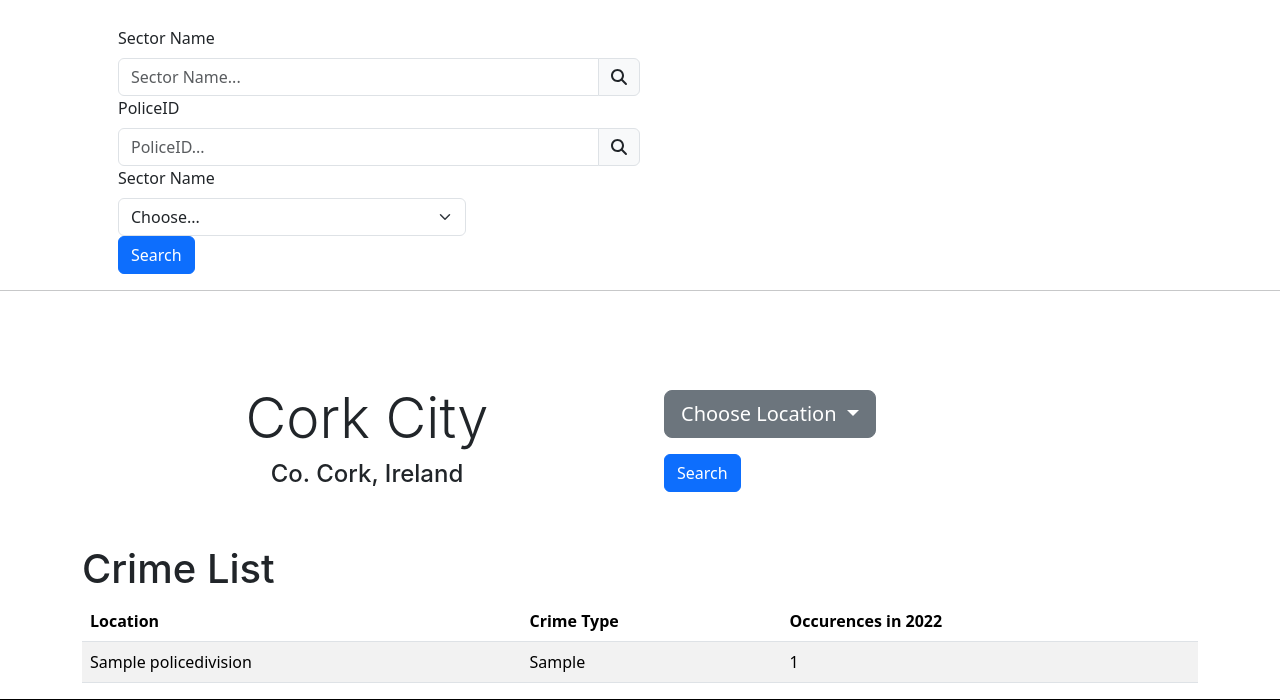
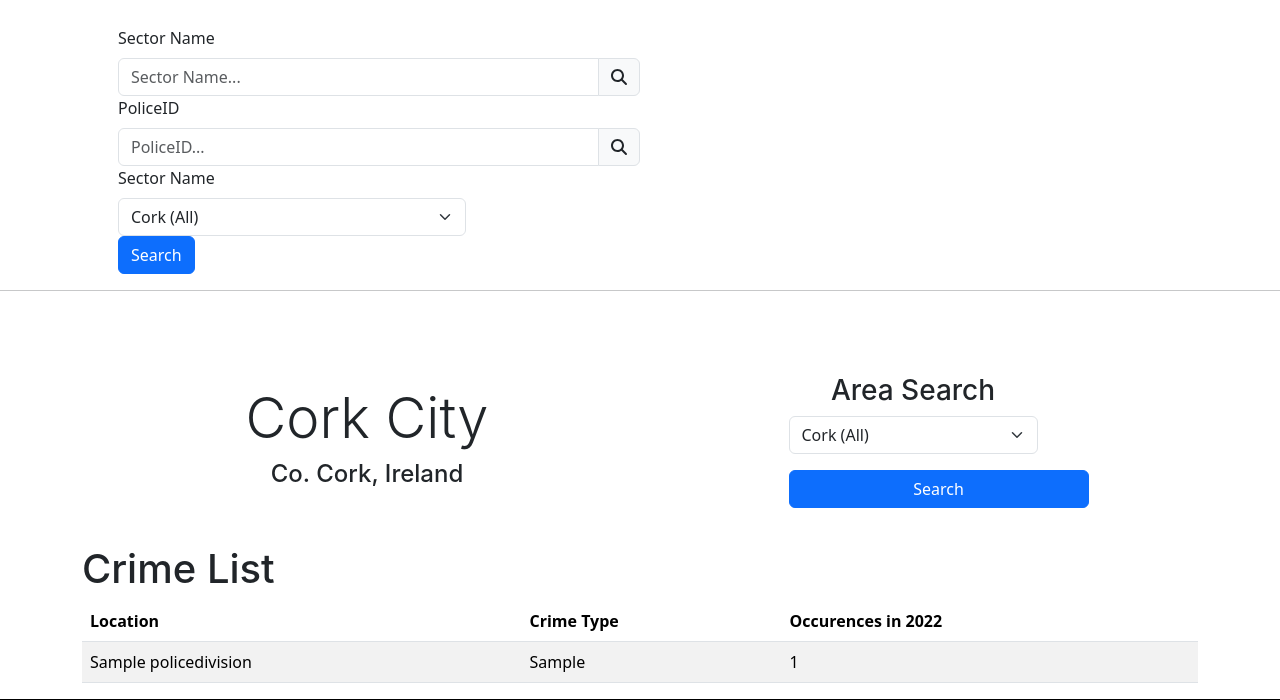
Before and after one commit to Izabela-Markiewicz/FYP-v2, a Django app: page /crime/ in a window 1280 px wide. Shown: the part 531-1231 px from the top of the page. Run offline with Django 4.2, Linux system fonts and the light colour scheme; tables that the repository leaves empty hold one stand-in row (values such as "Sample post"); some libraries are stand-ins or nearby versions.

Commit message:
Good final draft. Clicking on sector then filter works.

```diff
--- a/areas/templates/crime_stats.html
+++ b/areas/templates/crime_stats.html
@@ -50,7 +50,6 @@
         <header class="masthead text-center text-white has-bg-img" style="background-image:url({% static 'assets/img/cork1.jpg' %})">
             <div class="masthead-content has-bg-img">
                 <div class="container px-5">
-
                     <h1 class="masthead-heading mb-0" style="text-shadow: 0 0 32px black, 0 0 32px black, 0 0 32px black, 0 0 32px black">Crime Stats</h1>
                     <h4 style="text-shadow: 0 0 32px black, 0 0 32px black, 0 0 32px black, 0 0 32px black">Official government crime data</h4>
                 </div>
@@ -91,10 +90,9 @@
                     <div class="col-md-4">
                         <label for="dropdown_sectors" class="form-label">Sector Name</label>
                         <select id="dropdown_sectors" class="form-select" name="dropdown_sectors">
-                            <option selected>Choose...</option>
+                            <option selected>Cork (All)</option>
 
                             {% for PoliceDivision in police_list %}
-
                             <option value="{{ PoliceDivision.policeName}}"> {{ PoliceDivision.policeName}} </option>
                             {% endfor %}
 
@@ -113,30 +111,31 @@
         <hr />
 
 
-        <!-- Iteration 2 -->
+        <!-- Iteration 4 -->
         <!-- Search Bar and Location Name-->
-        <!-- REF: Working with grids (GetBootstrap, 2023) -->
         <section id="search-bar">
             <div class="container px-5" style="padding-top:30px">
                 <div class="row gx-5 align-items-center">
 
+                        <!-- Left: Search Bar-->
+                        <div class="col-lg-6 order-lg-2 d-flex align-items-center justify-content-center">
+                            <div class="col-md-6 text-center">
+                                <h3 class="form-label">Area Search</h3>
 
-                    <!-- Right: Dropdown-->
-                    <div class="col-lg-6 order-lg-2 flex-column align-items-center">
-                        <div class="btn-group align-items-center">
-                            <button class="btn btn-secondary btn-lg dropdown-toggle" type="button" data-bs-toggle="dropdown" aria-expanded="false">
-                              Choose Location
-                            </button>
-                            <ul class="dropdown-menu">
-                              <li><a class="dropdown-item" href="#">Bridewell</a></li>
-                            </ul>
+                                <form>
+                                <select id="dropdown_sectors" class="form-select" name="dropdown_sectors">
+                                    <option selected>Cork (All)</option>
+
+                                    <!-- Show all unique values of police deparments, ie sectors-->
+                                    {% for PoliceDivision in police_list %}
+                                    <option value="{{ PoliceDivision.policeName }}">{{ PoliceDivision.policeName }}</option>
+                                    {% endfor %}
+
+                                </select>
+                                <button type="submit" class="btn btn-primary btn-block mt-3" style="width: 300px">Search</button>
+                            </form>
+                            </div>
                         </div>
-                        <div class="col-12 mt-3 align-items-center">
-                            <button type="submit" class="btn btn-primary">Search</button>
-                        </div>
-                    </div>
-
-
 
 
 
@@ -164,6 +163,8 @@
                 {% block content %}
 
                     <h1>Crime List</h1>
+
+                    {% if crime_list %}
 
                     <!-- Table with Crime Stats -->
                     <table id="crime-table" class="table table-striped" >
@@ -193,10 +194,10 @@
 
 
                     </table>
-
+                    {% else %}
+                    <p>No crime data available for this area</p>
+                 {% endif %}
                 {% endblock %}
-<!--{% if CrimeRecord.policeID == locationFilter %} -->
-         <!-- {% endif %} -->
             </div>
         </section>
 
--- a/areas/views.py
+++ b/areas/views.py
@@ -81,7 +81,7 @@ def show_crime(request):
     if is_valid_queryparam(policeID_query):
         crime_list = crime_list.filter(policeID__exact=policeID_query) # check that title contains query that you put in
 
-    if is_valid_queryparam(dropdown_sectors) and dropdown_sectors != 'Choose..':
+    if is_valid_queryparam(dropdown_sectors) and dropdown_sectors != 'Cork (All)':
         crime_list = crime_list.filter(policeID__policeName__icontains=dropdown_sectors) # check that title contains query that you put in
 
     context = {
```
Also changed, not shown: areas/templates/map.html (+72 -137 lines).
